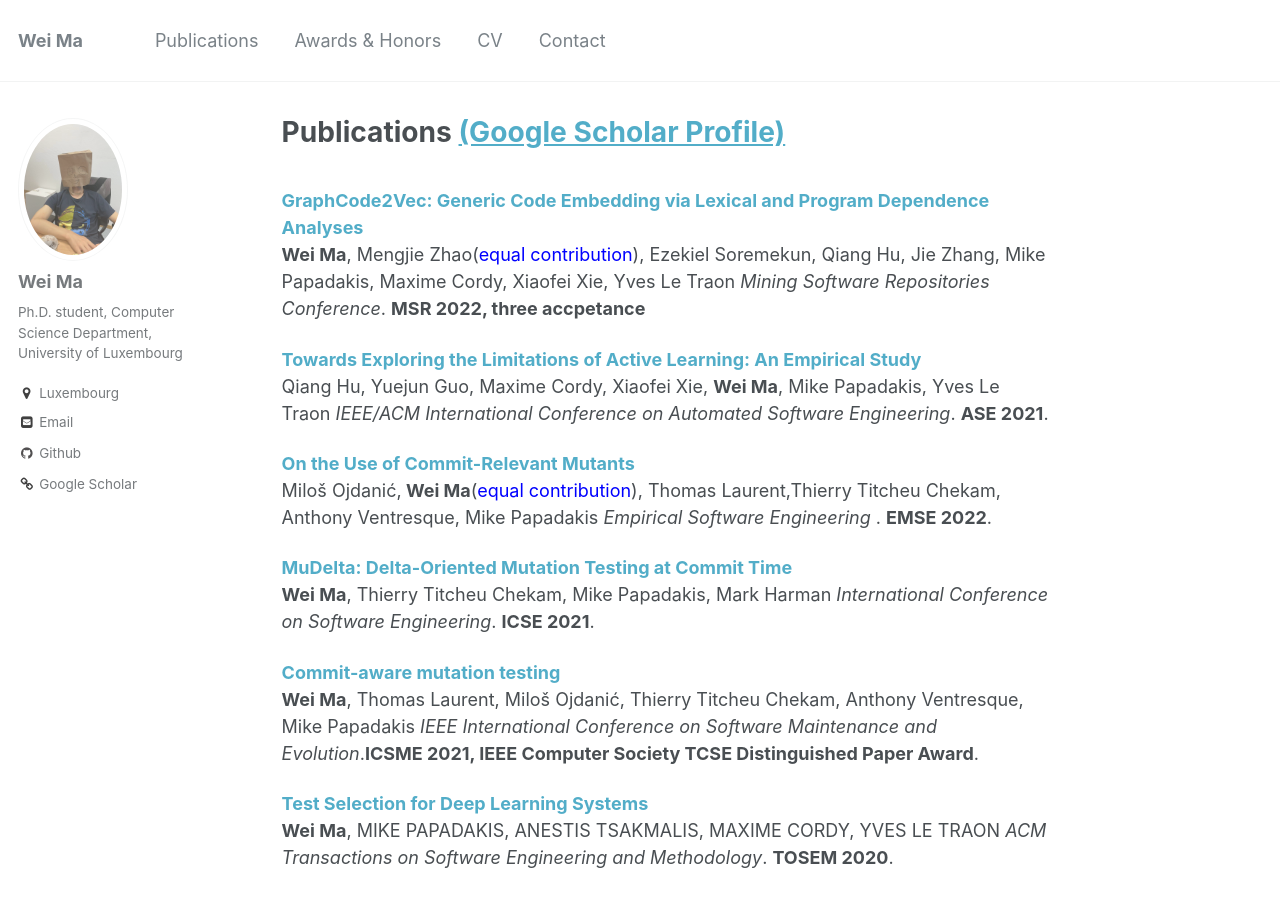
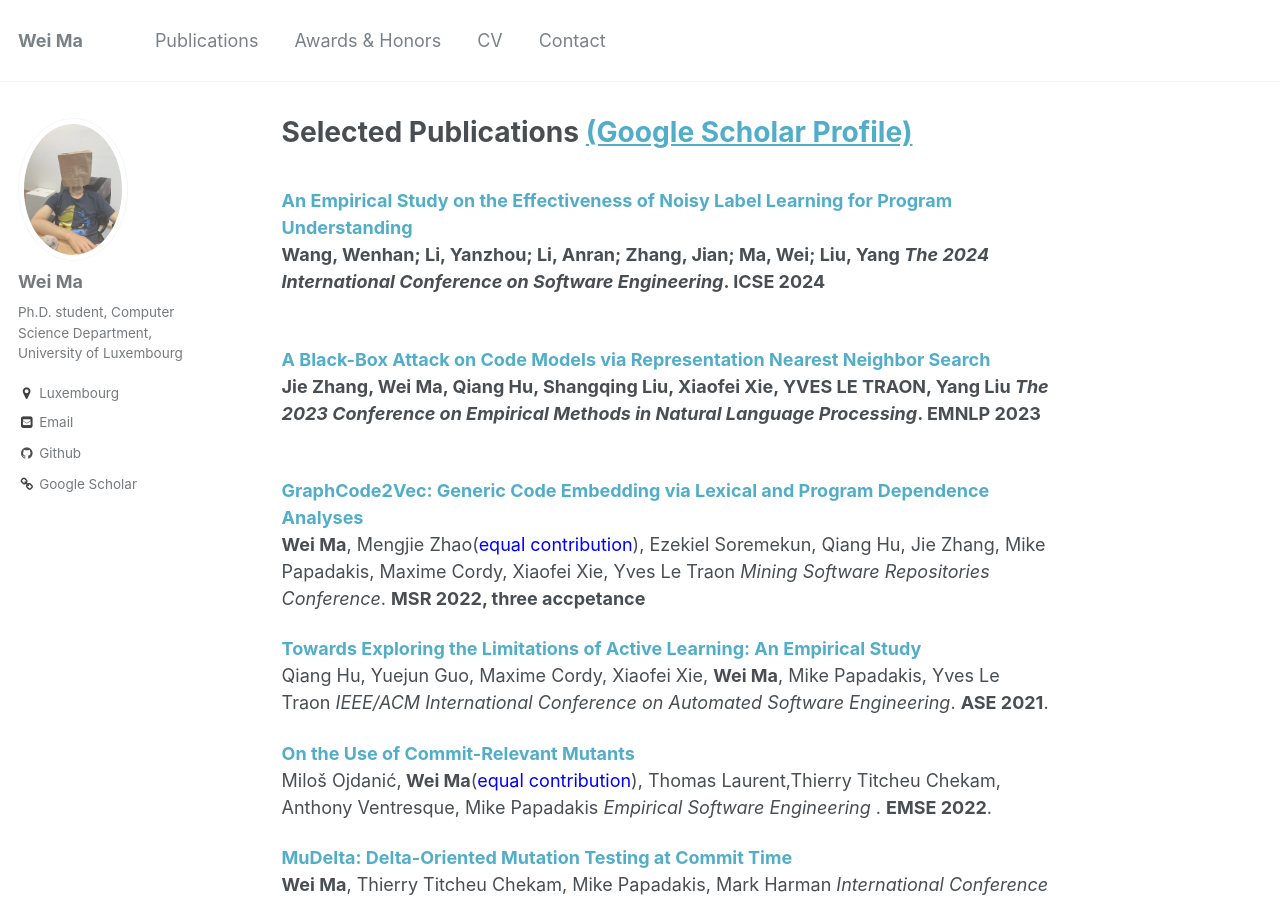
Before and after one commit to Marvinmw/WeiMa.github.io, a Jekyll site: the page built from _pages/publications.md, in a window 1280 px wide and 900 px high. Built offline with Jekyll 4.4.1, drawn with Linux system fonts in a browser that asks for light colours.

Commit message:
Update publications.md

```diff
--- a/_pages/publications.md
+++ b/_pages/publications.md
@@ -1,8 +1,19 @@
 ---
-title: "Publications [(Google Scholar Profile)](https://scholar.google.com/citations?view_op=list_works&hl=en&hl=en&user=ZubTNs0AAAAJ)"
+title: "Selected Publications [(Google Scholar Profile)](https://scholar.google.com/citations?view_op=list_works&hl=en&hl=en&user=ZubTNs0AAAAJ)"
 permalink: /publications/
 author_profile: true
 ---
+
+<br>
+<b>[An Empirical Study on the Effectiveness of Noisy Label Learning for Program Understanding](to appear)</b> <br>
+<b>Wang, Wenhan; Li, Yanzhou; Li, Anran; Zhang, Jian; Ma, Wei; Liu, Yang
+<i>The 2024 International Conference on Software Engineering</i>. <b>ICSE 2024</b>
+
+<br>
+<b>[A Black-Box Attack on Code Models via Representation Nearest Neighbor Search](to appear)</b> <br>
+<b>Jie Zhang, Wei Ma, Qiang Hu, Shangqing Liu, Xiaofei Xie, YVES LE TRAON, Yang Liu
+<i>The 2023 Conference on Empirical Methods in Natural Language Processing</i>. <b>EMNLP 2023</b>
+
 <br>
 <b>[GraphCode2Vec: Generic Code Embedding via Lexical and Program Dependence Analyses](https://github.com/graphcode2vec/graphcode2vec)</b> <br>
 <b>Wei Ma</b>, Mengjie Zhao(<font color='blue'>equal contribution</font>), Ezekiel Soremekun, Qiang Hu, Jie Zhang, Mike Papadakis, Maxime Cordy, Xiaofei Xie, Yves Le Traon
```
